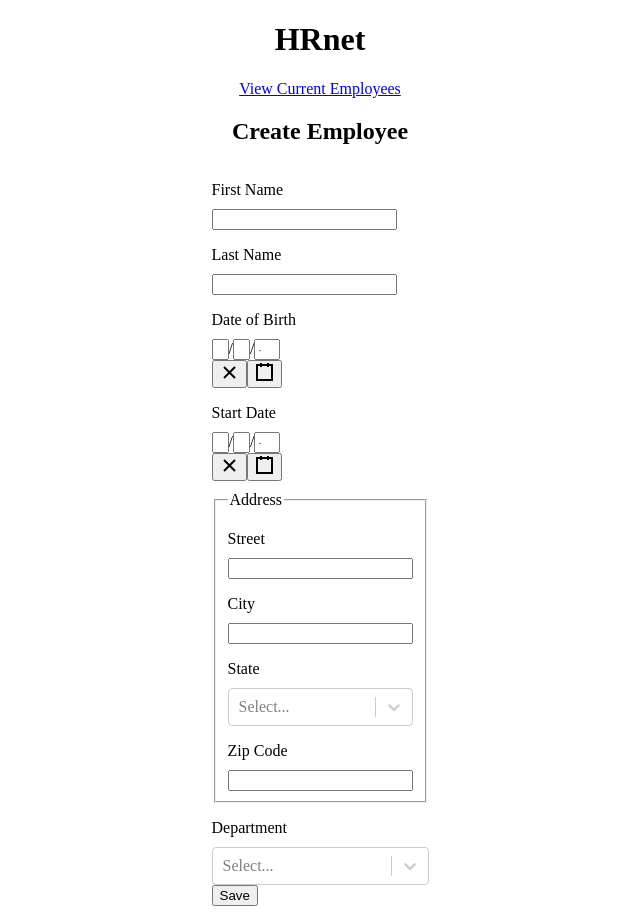
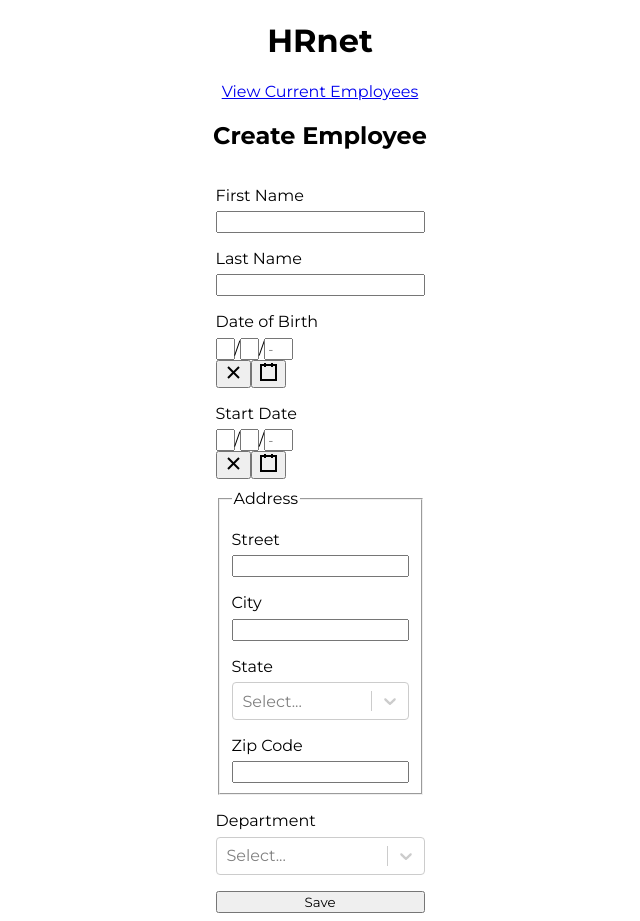
Before and after one commit to Orkham/NicolasChatelais_14_25112021, a React (Create React App) app: page /#/ in a window 1280 px wide. Shown: the whole page, without its empty margins (320-960 px from the left). Built offline with nearby package versions, Linux system fonts and the light colour scheme.

Commit message:
style formulaire

```diff
--- a/public/index.html
+++ b/public/index.html
@@ -28,6 +28,7 @@
       work correctly both with client-side routing and a non-root public URL.
       Learn how to configure a non-root public URL by running `npm run build`.
     -->
+    <link href="https://fonts.googleapis.com/css2?family=Montserrat:wght@100;200;300;400;500;600;700&display=swap" rel="stylesheet">
     <title>React App</title>
   </head>
   <body>
--- a/src/components/Modal.js
+++ b/src/components/Modal.js
@@ -5,6 +5,11 @@ import styled from 'styled-components'
 import { createPortal } from 'react-dom'
 
 export default function ModalComponent() {
+  let newModalContainer = document.createElement('div')
+  newModalContainer.id = 'bis'
+  document.body.prepend(newModalContainer)
+  console.log(newModalContainer)
+
   const StyledModal = styled.div`
     z-index: 2;
     position: fixed;
@@ -35,16 +40,23 @@ export default function ModalComponent() {
   `
 
   return createPortal(
-    <StyledModal>
+    <StyledModal
+      onClick={(e) => {
+        console.log('fermeture de la modale')
+        const bis = document.getElementById('bis')
+        console.log(bis)
+        document.body.removeChild(bis)
+      }}
+    >
       <p>Employé créé</p>
 
       {/* TO DO fermeture modal */}
       <FontAwesomeIcon
         icon={faTimesCircle}
         id="closeIcon"
-        onClick={(e) => {
+        /*onClick={(e) => {
           console.log('fermeture')
-        }}
+        }}*/
       />
     </StyledModal>,
     document.getElementById('bis')
--- a/src/pages/addEmployee.js
+++ b/src/pages/addEmployee.js
@@ -13,6 +13,10 @@ import { checkForm, getLastDatas } from '../services/formVallidation'
 import ReactDOM, { createPortal } from 'react-dom'
 
 const StyledForm = styled.div`
+  * {
+    font-family: 'Montserrat';
+  }
+
   h1 {
     display: flex;
     flex-direction: column;
@@ -28,11 +32,20 @@ const StyledForm = styled.div`
   label {
     display: block;
     margin-top: 1rem;
-    margin-bottom: 10px;
+    margin-bottom: 0.4rem;
   }
-
+  input[type='number'] {
+    -moz-appearance: textfield;
+  }
   .address {
     margin-top: 10px;
+  }
+  form {
+    display: flex;
+    flex-direction: column;
+  }
+  input[type='submit'] {
+    margin-top: 1rem;
   }
 `
 
@@ -52,6 +65,7 @@ export function AddEmployee() {
   const [usState, setUSState] = useState('')
   const [zipCode, setZipCode] = useState('')
   const [department, setDepartment] = useState('')
+
   const [modalOn, setModalOn] = useState(false)
 
   const [formData, setFormData] = useState({
@@ -81,7 +95,7 @@ export function AddEmployee() {
     } */
     setModalOn(true)
     console.log('ouverture modale')
-    return <ModalComponent />
+    //return <ModalComponent />
   }
 
   return (
```
